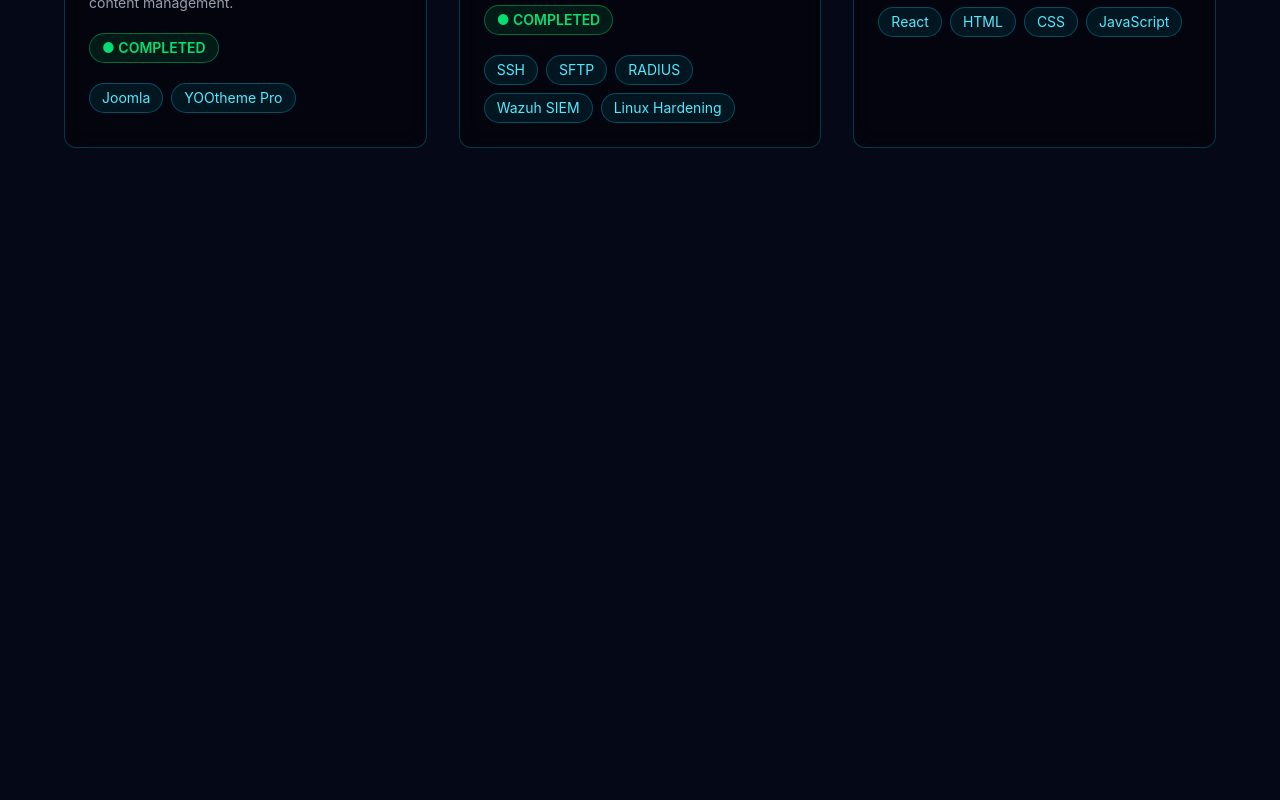
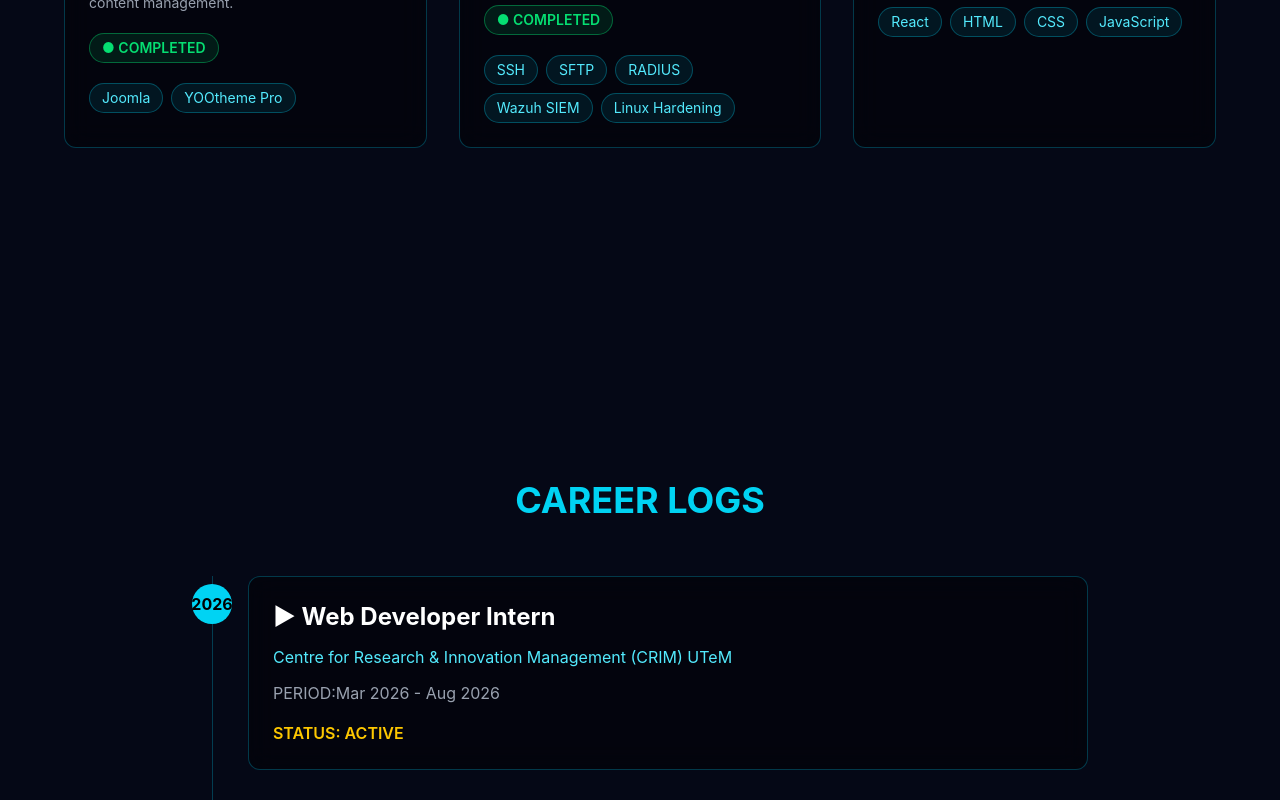
Before and after one commit to anwarazhad/anwar-portfolio, a React (Vite) app: page / in a window 1280 px wide. Shown: the part 2000-2800 px from the top of the page. Before the commit the page ends 2400 px from the top, so only its background shows below. Built offline with nearby package versions, Linux system fonts and the light colour scheme.

Commit message:
modified:   src/App.jsx 	new file:   src/components/Experience.jsx

```diff
--- a/src/App.jsx
+++ b/src/App.jsx
@@ -2,6 +2,7 @@ import Navbar from "./components/Navbar";
 import Hero from "./components/Hero";
 import Skills from "./components/Skills";
 import Projects from "./components/Projects";
+import Experience from "./components/Experience";
 import CyberBackground from "./components/CyberBackground";
 
 function App() {
@@ -11,6 +12,7 @@ function App() {
       <Hero />
       <Skills />
       <Projects />
+      <Experience />
     </>
   );
 }
--- /dev/null
+++ b/src/components/Experience.jsx
@@ -0,0 +1,161 @@
+import { motion } from "framer-motion";
+
+const experiences = [
+  {
+    year: "2026",
+    period: "Mar 2026 - Aug 2026",
+    role: "Web Developer Intern",
+    company: "Centre for Research & Innovation Management (CRIM) UTeM",
+    status: "ACTIVE",
+  },
+
+  {
+    year: "2022",
+    period: "Oct 2022 - Mar 2023",
+    role: "IT Help Desk Support",
+    company: "Teras Teknologi Sdn Bhd",
+    status: "COMPLETED",
+  },
+];
+
+export default function Experience() {
+  return (
+    <section
+      className="
+min-h-screen
+px-6
+py-20
+"
+    >
+      <h2
+        className="
+text-4xl
+font-bold
+text-center
+text-cyan-400
+mb-14
+"
+      >
+        CAREER LOGS
+      </h2>
+
+      <div
+        className="
+max-w-4xl
+mx-auto
+relative
+"
+      >
+        {/* timeline line */}
+
+        <div
+          className="
+absolute
+left-5
+top-0
+h-full
+w-px
+bg-cyan-500/30
+"
+        ></div>
+
+        {experiences.map((exp, index) => (
+          <motion.div
+            key={index}
+            initial={{
+              opacity: 0,
+              x: -50,
+            }}
+            whileInView={{
+              opacity: 1,
+              x: 0,
+            }}
+            transition={{
+              duration: 0.5,
+              delay: index * 0.2,
+            }}
+            className="
+relative
+pl-14
+mb-12
+"
+          >
+            {/* timeline point */}
+
+            <div
+              className="
+absolute
+left-0
+top-2
+w-10
+h-10
+rounded-full
+bg-cyan-400
+flex
+items-center
+justify-center
+text-black
+font-bold
+"
+            >
+              {exp.year}
+            </div>
+
+            <div
+              className="
+bg-black/40
+border
+border-cyan-500/30
+rounded-xl
+p-6
+backdrop-blur-md
+hover:scale-105
+transition
+"
+            >
+              <h3
+                className="
+text-2xl
+font-bold
+"
+              >
+                ▶ {exp.role}
+              </h3>
+
+              <p
+                className="
+text-cyan-300
+mt-3
+"
+              >
+                {exp.company}
+              </p>
+
+              <p
+                className="
+text-gray-400
+mt-3
+"
+              >
+                PERIOD:
+                {exp.period}
+              </p>
+
+              <p
+                className={`
+mt-4
+font-semibold
+
+${exp.status === "ACTIVE" ? "text-yellow-400" : "text-green-400"}
+
+`}
+              >
+                STATUS: {exp.status}
+              </p>
+            </div>
+          </motion.div>
+        ))}
+      </div>
+    </section>
+  );
+}
```
